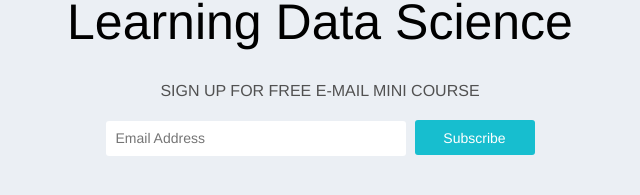
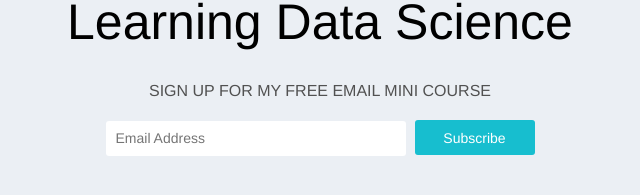
Before and after one commit to josiahdavis/learningdatascience, a plain HTML site: page index.html in a window 1280 px wide. Shown: the part 393-588 px from the top of the page, 325-965 px from the left. Drawn offline with Linux system fonts and the light colour scheme.

Commit message:
minor tweaks

```diff
--- a/index.html
+++ b/index.html
@@ -21,7 +21,7 @@
                     <div class="form-section">
                         <img src="icons.png" alt="Learning Data Science">
                         <h1 class="label-header">Learning Data Science</h1>
-                        <p class="label-subheader">Sign up for free e-mail mini course</p>
+                        <p class="label-subheader">Sign up for my free email mini course</p>
                     </div>
                       <div class="form-section">
                           <div class="form-group ml-field-email ml-validate-required ml-validate-email">
```
